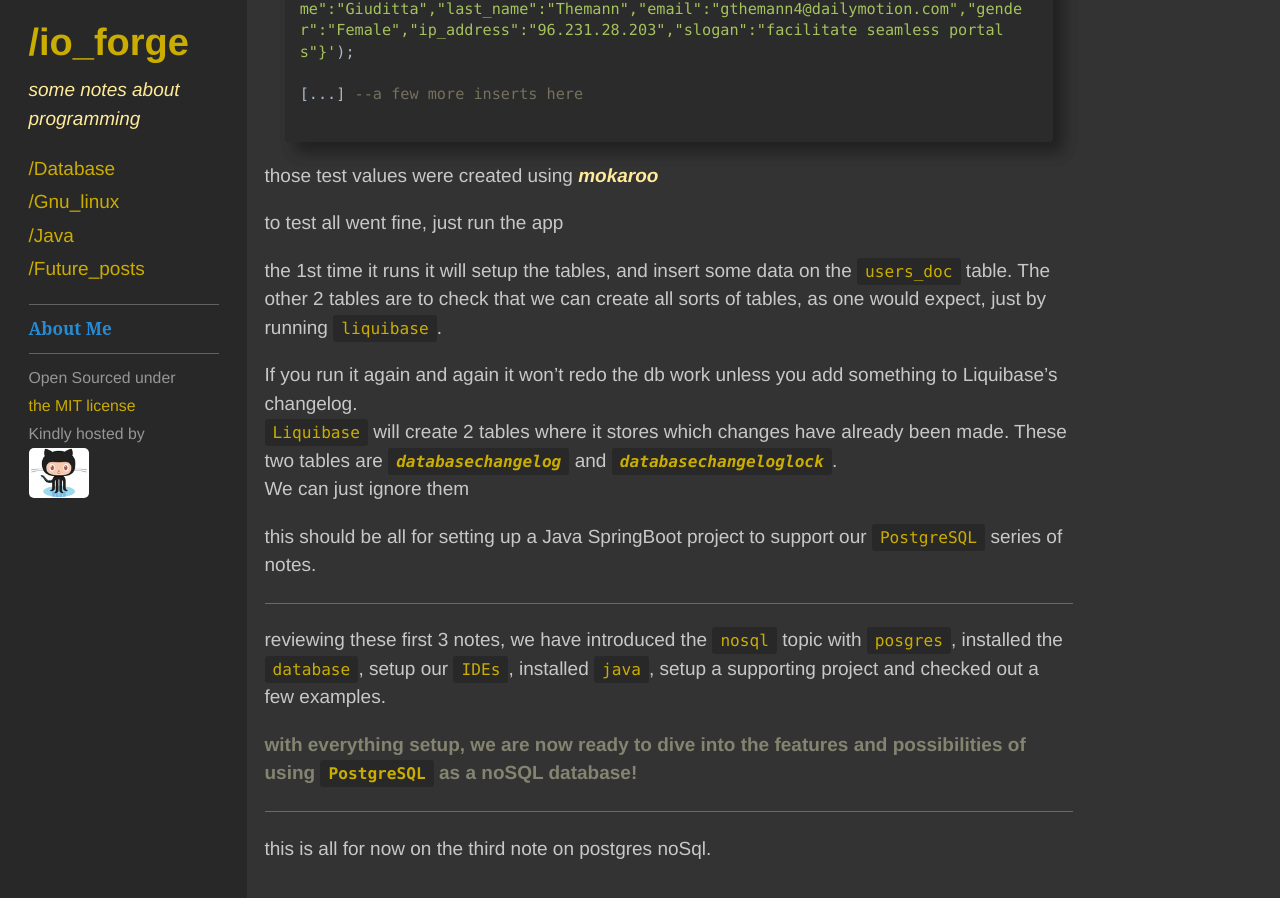
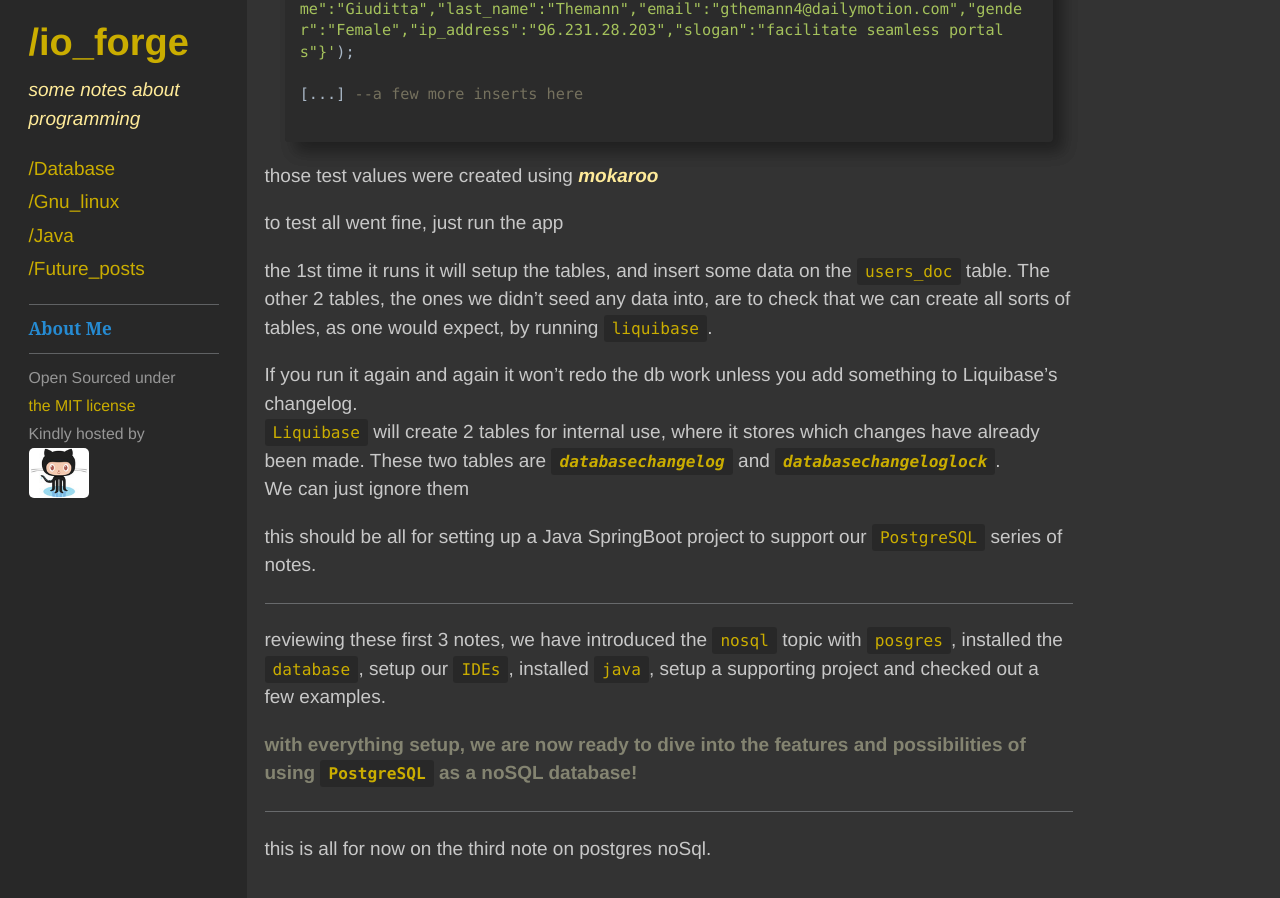
Before and after one commit to JohnnyXavier/johnnyxavier.github.io, a Jekyll site: the page built from _posts/database/2018-12-02-postgres-nosql-3.md, in a window 1280 px wide and 900 px high, scrolled down 10540 px. Built offline with Jekyll 4.4.1, drawn with Linux system fonts in a browser that asks for light colours; comment, search, counter and statistics services are not loaded; some of the changed text lies outside the part shown.

Commit message:
new theme

```diff
--- a/_posts/database/2018-12-02-postgres-nosql-3.md
+++ b/_posts/database/2018-12-02-postgres-nosql-3.md
@@ -400,10 +400,10 @@
 
 to test all went fine, just run the app
 
-the 1st time it runs it will setup the tables, and insert some data on the `users_doc` table. The other 2 tables are to check that we can create all sorts of tables, as one would expect, just by running `liquibase`.
+the 1st time it runs it will setup the tables, and insert some data on the `users_doc` table. The other 2 tables, the ones we didn't seed any data into, are to check that we can create all sorts of tables, as one would expect, by running `liquibase`.
 
 If you run it again and again it won't redo the db work unless you add something to Liquibase's changelog.<br>
-`Liquibase` will create 2 tables where it stores which changes have already been made. These two tables are ***`databasechangelog`*** and ***`databasechangeloglock`***.<br>
+`Liquibase` will create 2 tables for internal use, where it stores which changes have already been made. These two tables are ***`databasechangelog`*** and ***`databasechangeloglock`***.<br>
 We can just ignore them
 
 this should be all for setting up a Java SpringBoot project to support our `PostgreSQL` series of notes.
```
Also changed, not shown: other parts of _posts/database/2018-12-02-postgres-nosql-3.md (+1 -1 lines), _posts/database/2018-12-13-postgres-nosql-4.md (+37 -22 lines).
